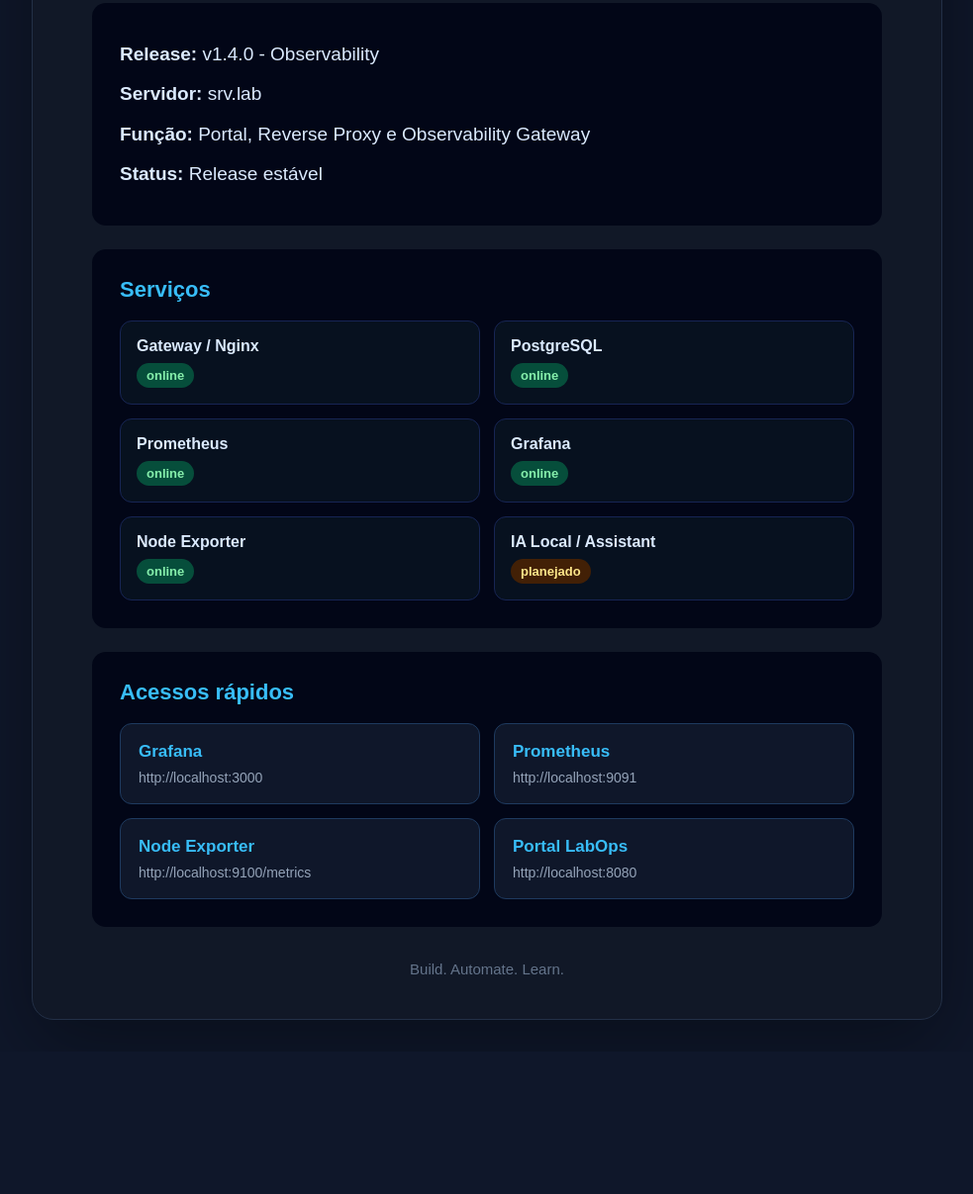
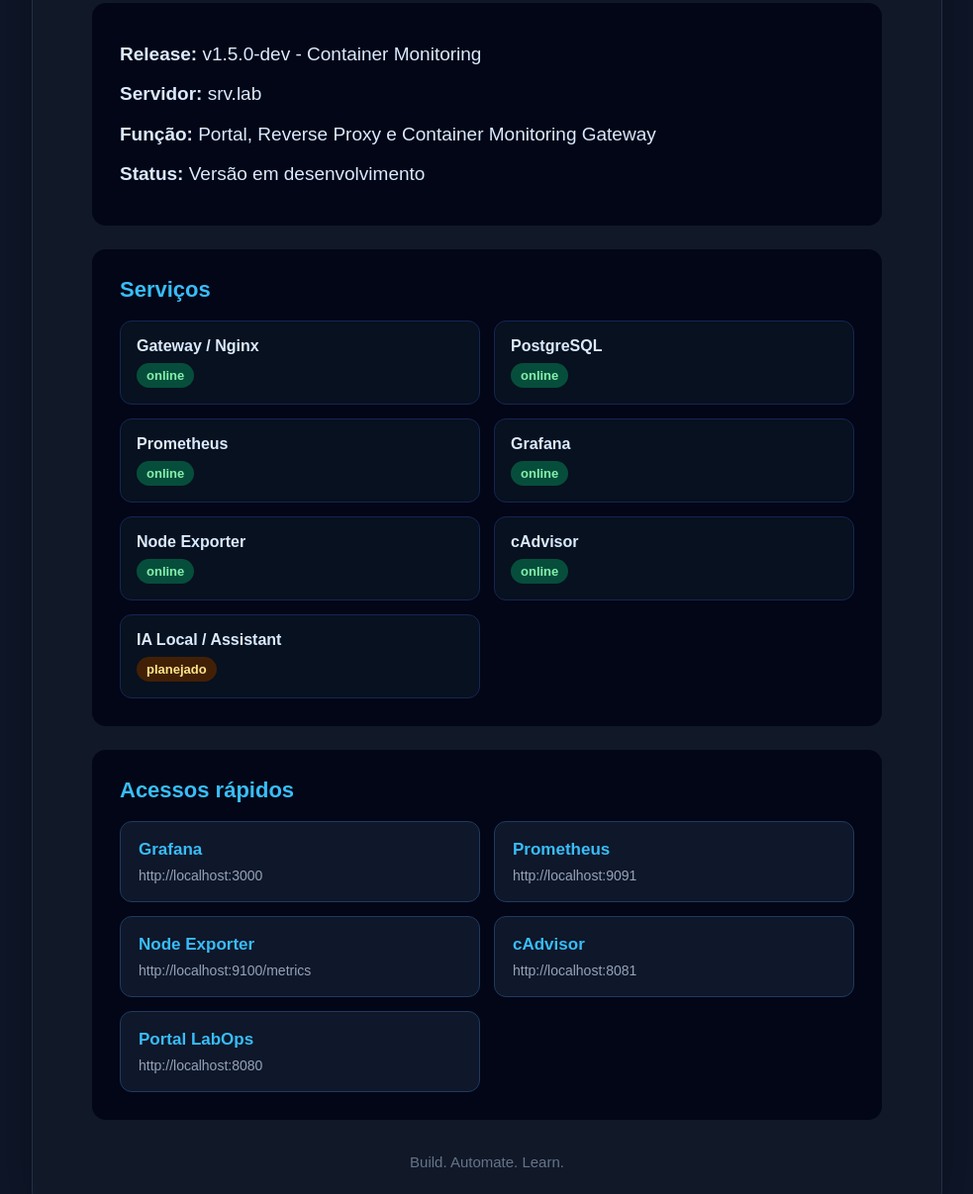
Before and after one commit to LucasTeixeiraAbel/LabOps, a plain HTML site: page www/index.html in a window 1280 px wide. Shown: the part 314-1521 px from the top of the page at 99% size, without its empty margins (148-1131 px from the left). Before the commit the page ends 1377 px from the top, so only its background shows below. Drawn offline with Linux system fonts and the light colour scheme.

Commit message:
docs(monitor): documenta container monitoring

```diff
--- a/www/index.html
+++ b/www/index.html
@@ -222,10 +222,10 @@
         </div>
 
         <section class="card">
-            <p><strong>Release:</strong> v1.4.0 - Observability</p>
+            <p><strong>Release:</strong> v1.5.0-dev - Container Monitoring</p>
             <p><strong>Servidor:</strong> srv.lab</p>
-            <p><strong>Função:</strong> Portal, Reverse Proxy e Observability Gateway</p>
-            <p><strong>Status:</strong> Release estável</p>
+            <p><strong>Função:</strong> Portal, Reverse Proxy e Container Monitoring Gateway</p>
+            <p><strong>Status:</strong> Versão em desenvolvimento</p>
         </section>
 
         <section class="card">
@@ -258,6 +258,11 @@
                 </div>
 
                 <div class="service">
+                    <div class="service-name">cAdvisor</div>
+                    <span class="service-status">online</span>
+                </div>
+
+                <div class="service">
                     <div class="service-name">IA Local / Assistant</div>
                     <span class="service-planned">planejado</span>
                 </div>
@@ -283,6 +288,11 @@
                     <div class="link-url">http://localhost:9100/metrics</div>
                 </a>
 
+                <a class="link-card" href="http://localhost:8081">
+                    <div class="link-title">cAdvisor</div>
+                    <div class="link-url">http://localhost:8081</div>
+                </a>
+
                 <a class="link-card" href="http://localhost:8080">
                     <div class="link-title">Portal LabOps</div>
                     <div class="link-url">http://localhost:8080</div>
```
Also changed, not shown: 4 other files.
